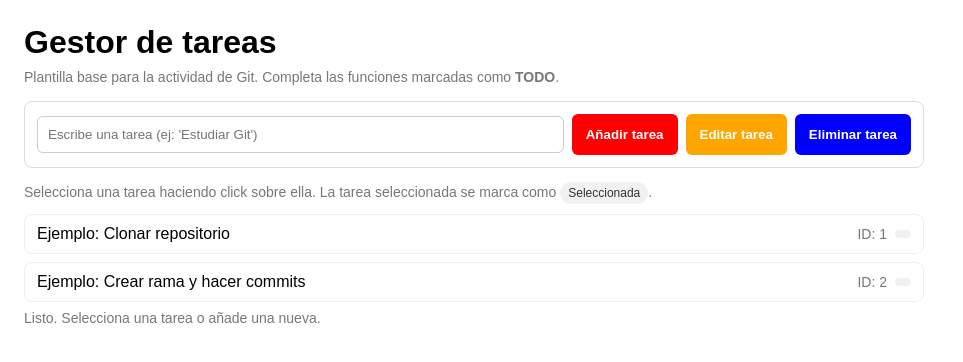
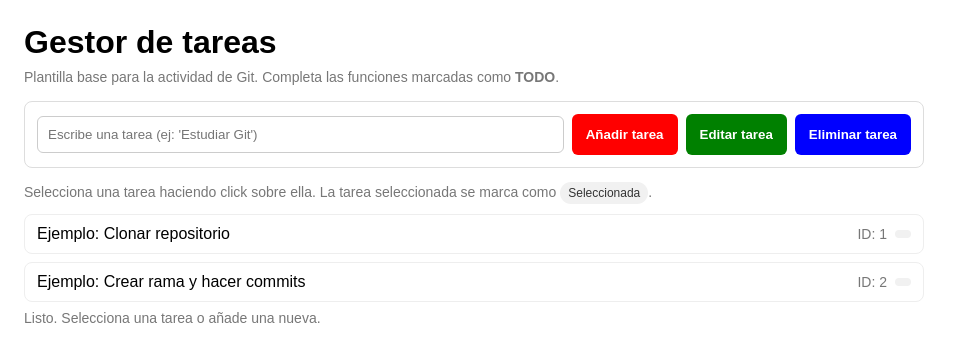
Before and after one commit to lnunezitpfp/ActividadGit_GestorTareas_LuciaNunez, a plain HTML site: page index.html in a window 1280 px wide. Shown: the whole page, without its empty margins (0-963 px from the left). Drawn offline with Linux system fonts and the light colour scheme.

Commit message:
Cambio desde GitHub

```diff
--- a/index.html
+++ b/index.html
@@ -44,7 +44,7 @@
     /* Colores iniciales (se ajustarán en la actividad) */
     #btnAdd { background-color: red; color: white; } /* verde */
     #btnDel { background-color: blue; color: white; } /* rojo */
-    #btnEdit { background-color: orange; color: white; } /* azul */
+    #btnEdit { background-color: green; color: white; } /* azul */
 
     ul {
       list-style: none;
```
